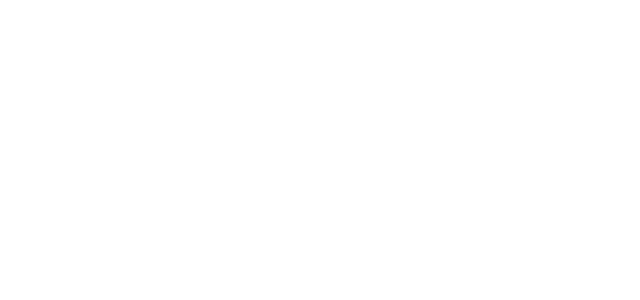
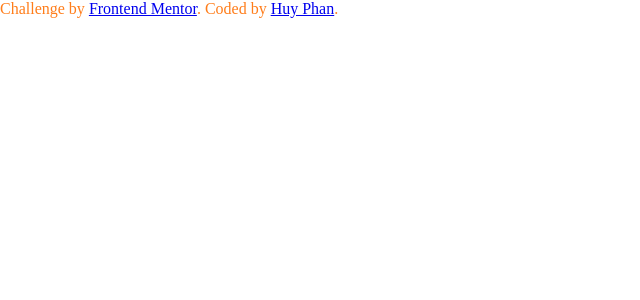
Before and after one commit to huyphan2210/ecommerce-product-page, an Angular app: page / in a window 1280 px wide. Shown: the top 300 px of the page, without its empty margins (0-640 px from the left). Built offline with nearby package versions, Linux system fonts and the light colour scheme.

Commit message:
Update footer.component.html

```diff
--- a/src/components/footer/footer.component.html
+++ b/src/components/footer/footer.component.html
@@ -0,0 +1,2 @@
+Challenge by <a href="https://www.frontendmentor.io?ref=challenge" target="_blank">Frontend Mentor</a>.
+Coded by <a href="https://github.com/huyphan2210" target="_blank">Huy Phan</a>.
```
